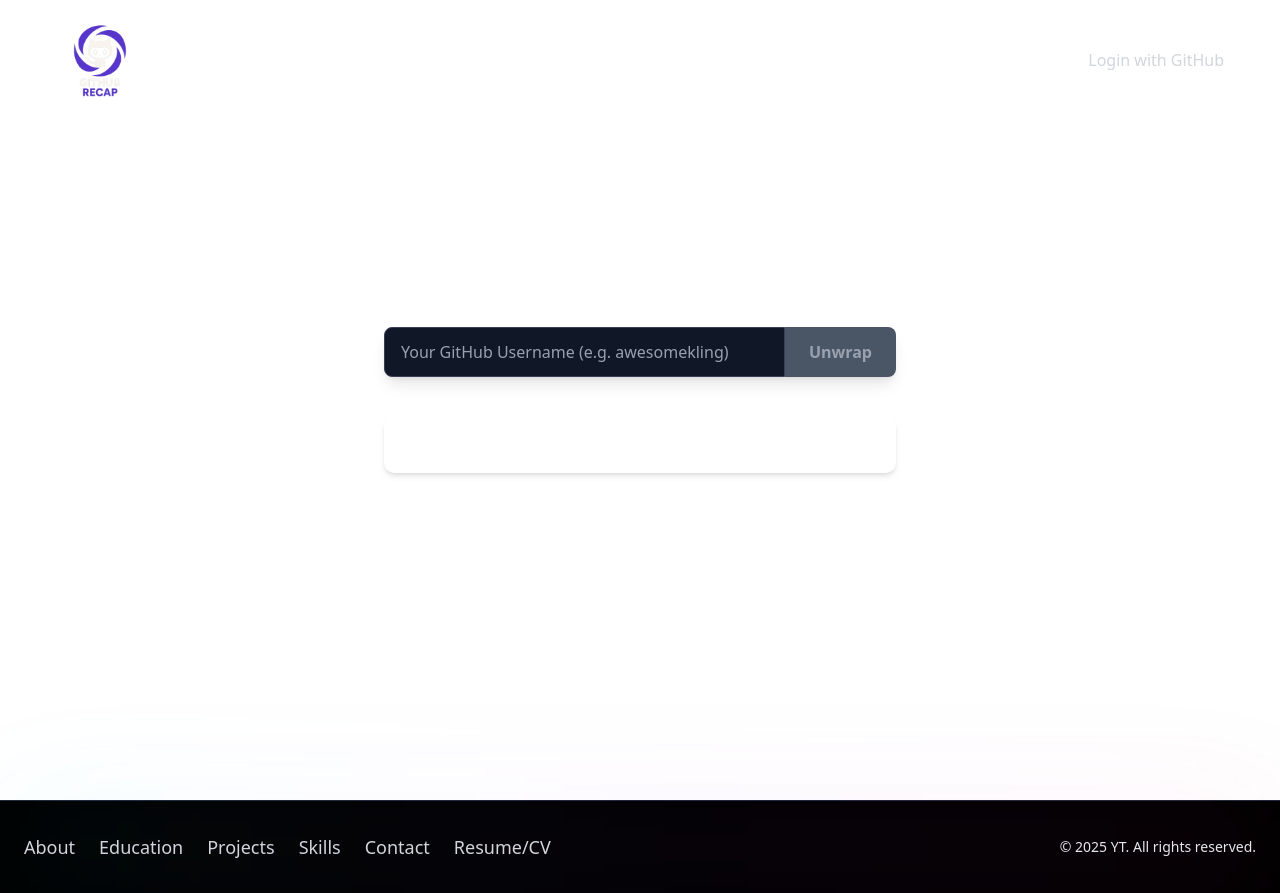
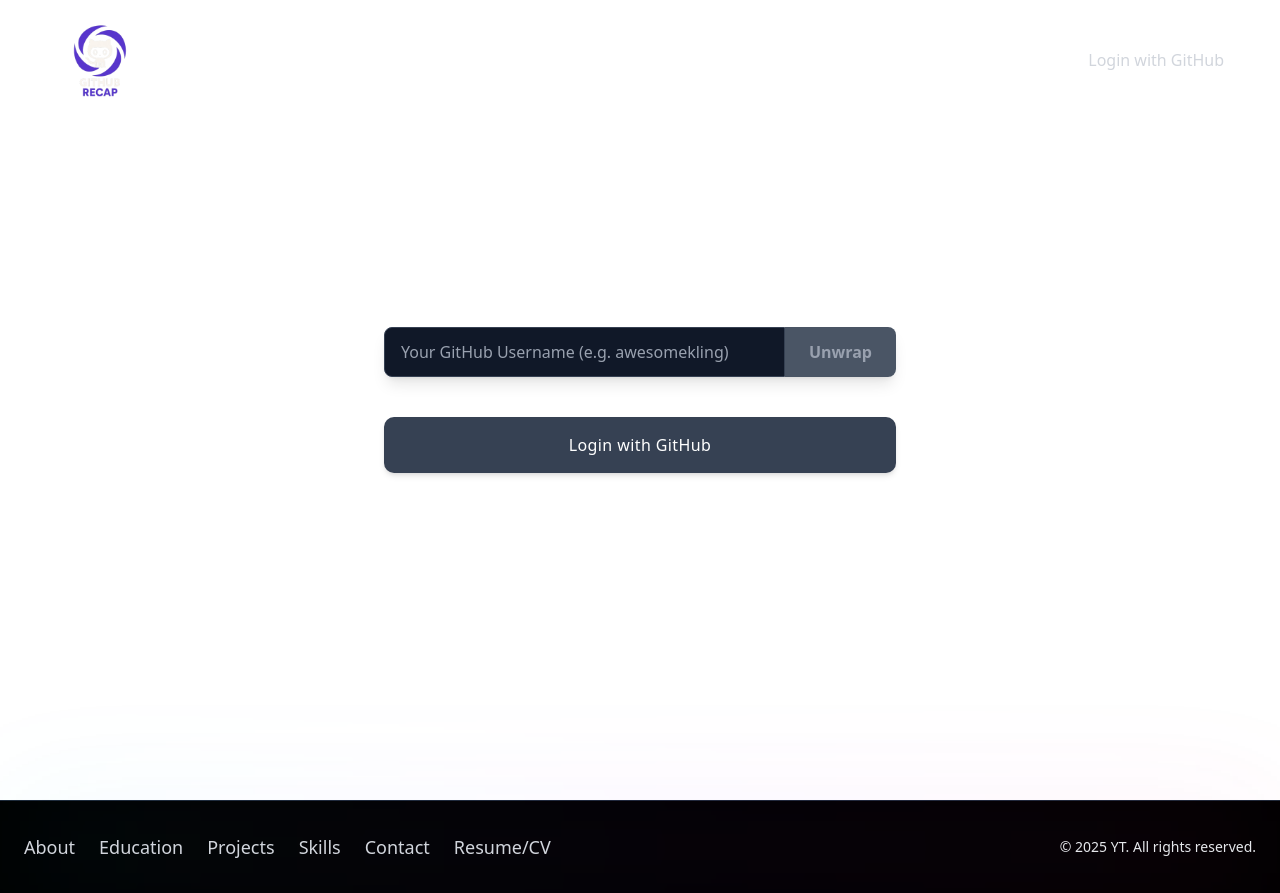
Before and after one commit to CaedusSolo/github-recap, a Next.js app: page / in a window 1280 px wide. Built offline with nearby package versions, Linux system fonts and the light colour scheme; no server answers.

Commit message:
feat: Update classes to reflect shadcn

```diff
--- a/src/components/ui/Landing.tsx
+++ b/src/components/ui/Landing.tsx
@@ -1,7 +1,7 @@
 "use client";
 import { signIn, signOut, useSession } from "next-auth/react";
 import { useState } from "react";
-import { useRouter } from "next/navigation"; // Import the router for client-side navigation
+import { useRouter } from "next/navigation";
 
 export default function Landing() {
   const router = useRouter();
@@ -52,7 +52,7 @@ export default function Landing() {
       </div>
 
       <button
-        className="dark:bg-gray-700 text-center text-white p-4 cursor-pointer rounded-lg shadow-md hover:bg-gray-600 transition duration-150 ease-in-out font-medium tracking-wide w-full max-w-lg"
+        className="bg-gray-700 text-center text-white p-4 cursor-pointer rounded-lg shadow-md hover:bg-gray-600 transition duration-150 ease-in-out font-medium tracking-wide w-full max-w-lg"
         onClick={handleGithubLogin}
       >
         Login with GitHub
```
